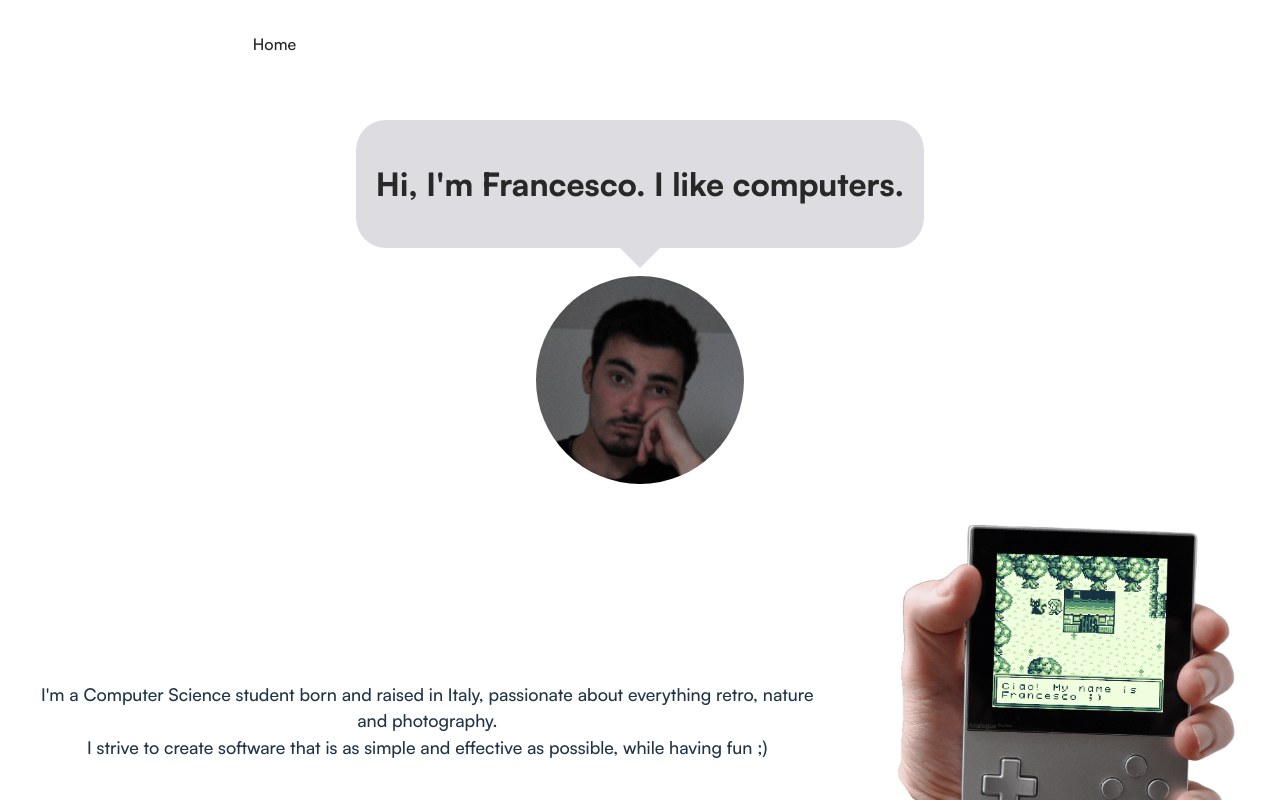
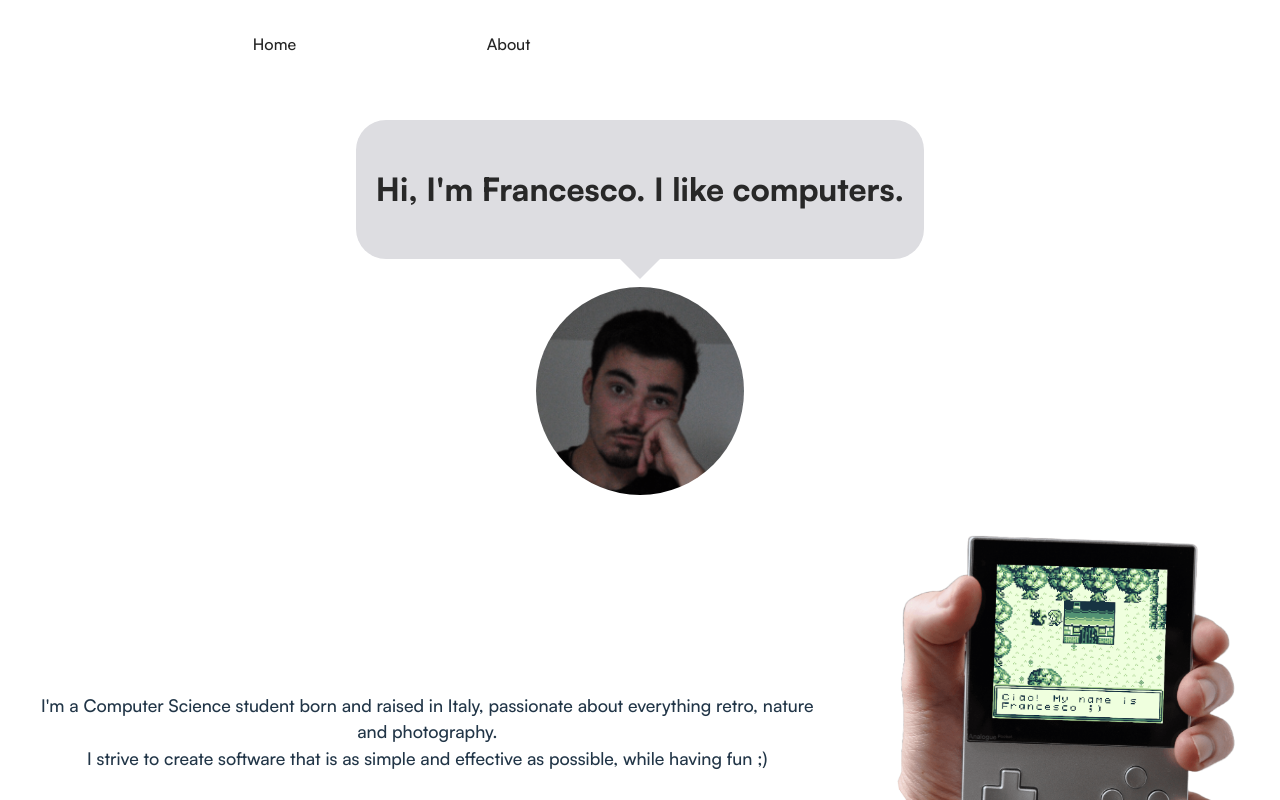
Before and after one commit to fralnz/fralnz.github.io, a React (Vite) app: page / in a window 1280 px wide. Shown: the top 800 px of the page. Built offline with nearby package versions, Linux system fonts and the light colour scheme.

Commit message:
added about section and fixed h1 class in style

```diff
--- a/src/main.tsx
+++ b/src/main.tsx
@@ -9,6 +9,7 @@ import {
 import Root from "./routes/Root.tsx";
 import Projects from "./routes/Projects.tsx";
 import Contact from "./routes/Contact.tsx";
+import About from "./routes/About.tsx";
 
 const router = createBrowserRouter([
     {
@@ -16,7 +17,10 @@ const router = createBrowserRouter([
         element: <Root/>,
         children: [
             {index: true, element: <Home/>},
-
+            {
+                path: '/about',
+                element: <About/>,
+            },
             {
                 path: '/projects',
                 element: <Projects/>,
--- a/src/routes/Contact.tsx
+++ b/src/routes/Contact.tsx
@@ -1,5 +1,9 @@
+import "../styles/Contact.css"
+
 const Contact = () => {
-    return (<></>)
+    return (<>
+        <h3 className="contactTitle">Contact Me.</h3>
+    </>)
 }
 
 export default Contact;
--- a/src/routes/Home.tsx
+++ b/src/routes/Home.tsx
@@ -13,6 +13,7 @@ function Home() {
                     <TypeWriter
                         text="Hi, I'm Francesco. I like computers."
                         speed={100}
+                        className="speechText"
                     />
                     <div className="speechBubbleTailBottom"></div>
                 </div>
--- a/src/routes/components/NavBar.tsx
+++ b/src/routes/components/NavBar.tsx
@@ -19,6 +19,11 @@ const NavBar = () => {
                     </NavLink>
                 </li>
                 <li>
+                    <NavLink style={linkStyle} to="/">
+                        About
+                    </NavLink>
+                </li>
+                <li>
                     <NavLink style={linkStyle} to="/projects">
                         Projects
                     </NavLink>
--- a/src/routes/components/TypeWriter.tsx
+++ b/src/routes/components/TypeWriter.tsx
@@ -30,9 +30,9 @@ const TypeWriter = memo(({
     }, [text]);
 
     return (
-        <h1 className={className}>
+        <p className={className}>
             {text.slice(0, currentIndex)}
-        </h1>
+        </p>
     );
 });
 
--- /dev/null
+++ b/src/styles/Contact.css
@@ -0,0 +1,3 @@
+.contactTitle{
+    font-size: 4em;
+}
--- a/src/styles/Home.css
+++ b/src/styles/Home.css
@@ -23,6 +23,12 @@
     flex-direction: column;
     align-items: center;
     max-width: 100dvw;
+}
+
+.speechText{
+    font-size: 2rem;
+    line-height: 1.1;
+    font-weight: 800;
 }
 
 .speechBubbleBody {
--- a/src/styles/NavBar.css
+++ b/src/styles/NavBar.css
@@ -27,7 +27,7 @@
     padding: .8rem;
     text-decoration: none;
     color: inherit;
-    transition: color 0.3s ease, background-color 0.3s ease, border-radius 0.3s ease, padding 0.3s ease;
+    transition: 0.4s ease;
 }
 
 .navbar a:hover {
--- a/src/styles/index.css
+++ b/src/styles/index.css
@@ -40,9 +40,7 @@ body {
 }
 
 h1 {
-    font-size: 2rem;
-    line-height: 1.1;
-    font-weight: 800;
+    font-family: ClashDisplay, sans-serif;
 }
 
 p {
```
Also changed, not shown: src/routes/About.tsx (added, +7 -0 lines).
